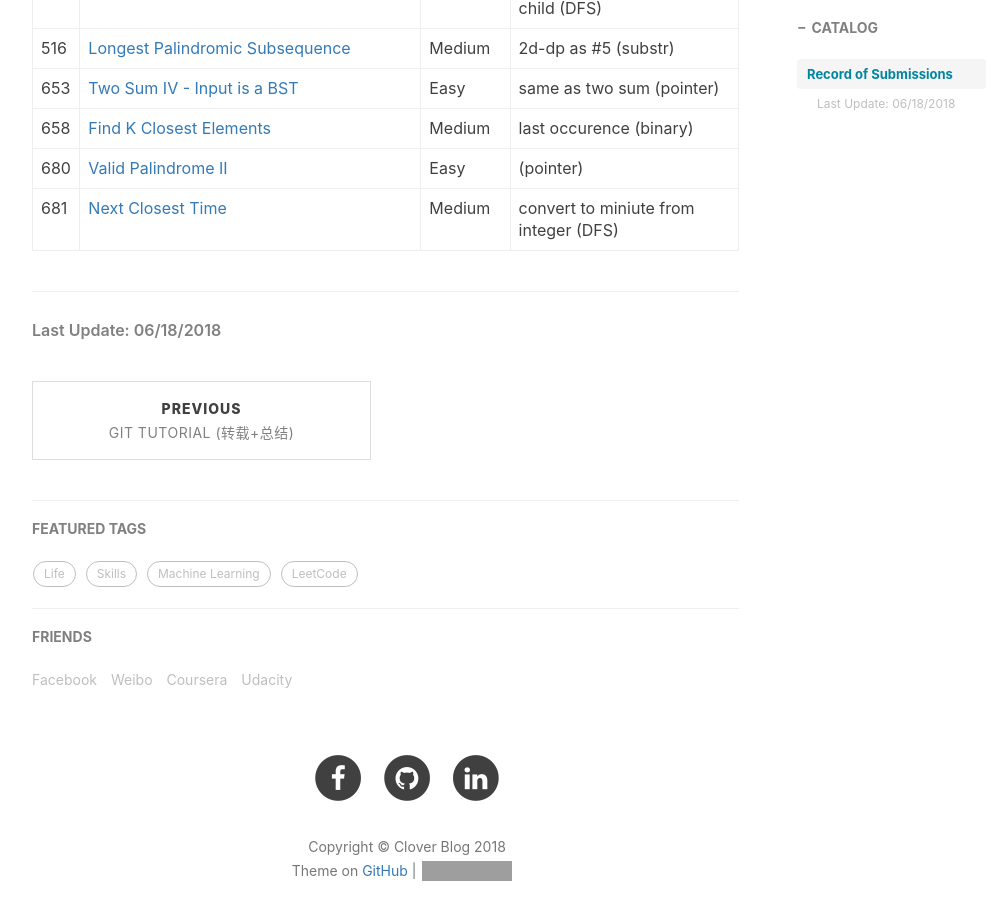
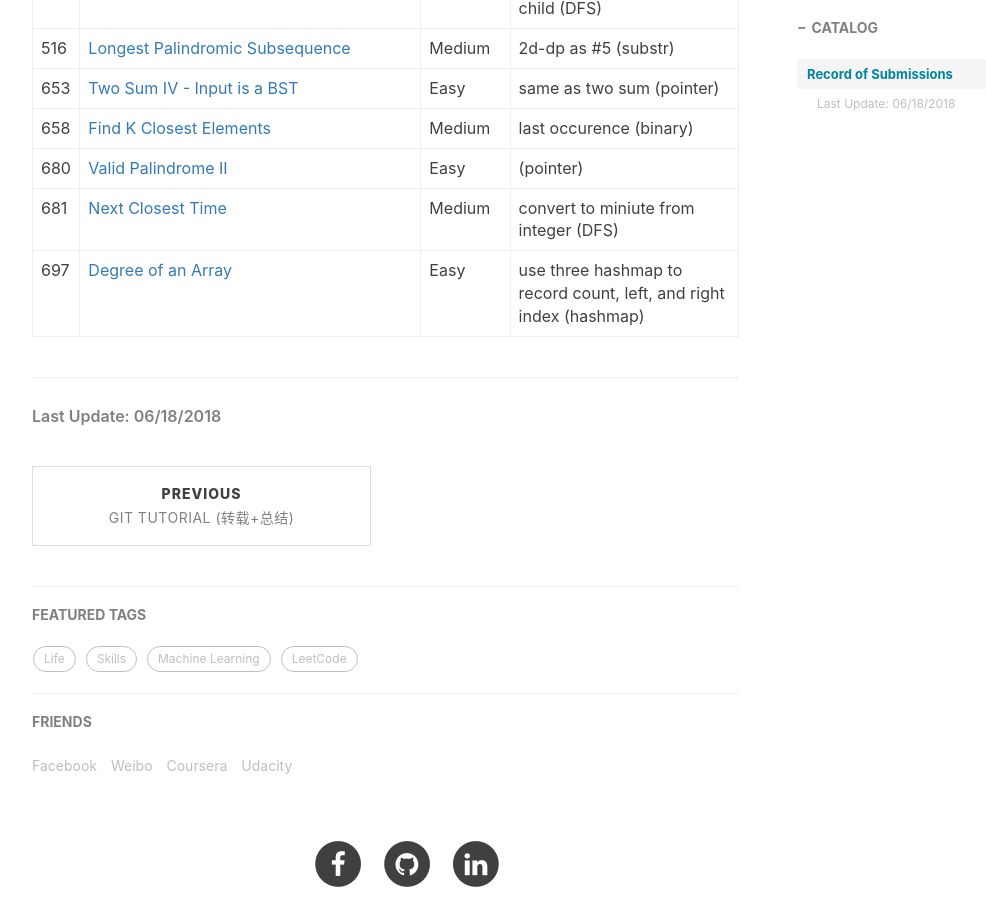
Before and after one commit to ly16/ly16.github.io, a Jekyll site: the page built from _posts/2018-05-18-leetcode-record-round1.md, in a window 1280 px wide and 900 px high, scrolled down 8976 px. Shown: the whole window, without its empty margins (233-1219 px from the left). Built offline with Jekyll 4.4.1, drawn with Linux system fonts in a browser that asks for light colours; nearby versions of some CDN libraries; comment, search, counter and statistics services are not loaded; grey boxes are pictures that could not be loaded.

Commit message:
Update 2018-05-18-leetcode-record-round1.md

```diff
--- a/_posts/2018-05-18-leetcode-record-round1.md
+++ b/_posts/2018-05-18-leetcode-record-round1.md
@@ -146,6 +146,7 @@ tags:
 |658|[Find K Closest Elements](https://github.com/ly16/LC-Practice/blob/master/K%20Closest%20In%20Sorted%20Array.java)|Medium|last occurence (binary)|
 |680|[Valid Palindrome II](https://github.com/ly16/LC-Practice/blob/master/Valid%20Palindrome%20II.java)|Easy|(pointer)|
 |681|[Next Closest Time](https://github.com/ly16/LC-Practice/blob/master/Next%20Closest%20Time.java)|Medium|convert to miniute from integer (DFS)|
+|697|[Degree of an Array](https://github.com/ly16/LC-Practice/blob/master/Degree%20of%20an%20Array.java)|Easy|use three hashmap to record count, left, and right index (hashmap)|
 
 ______________________________________________
 
```
